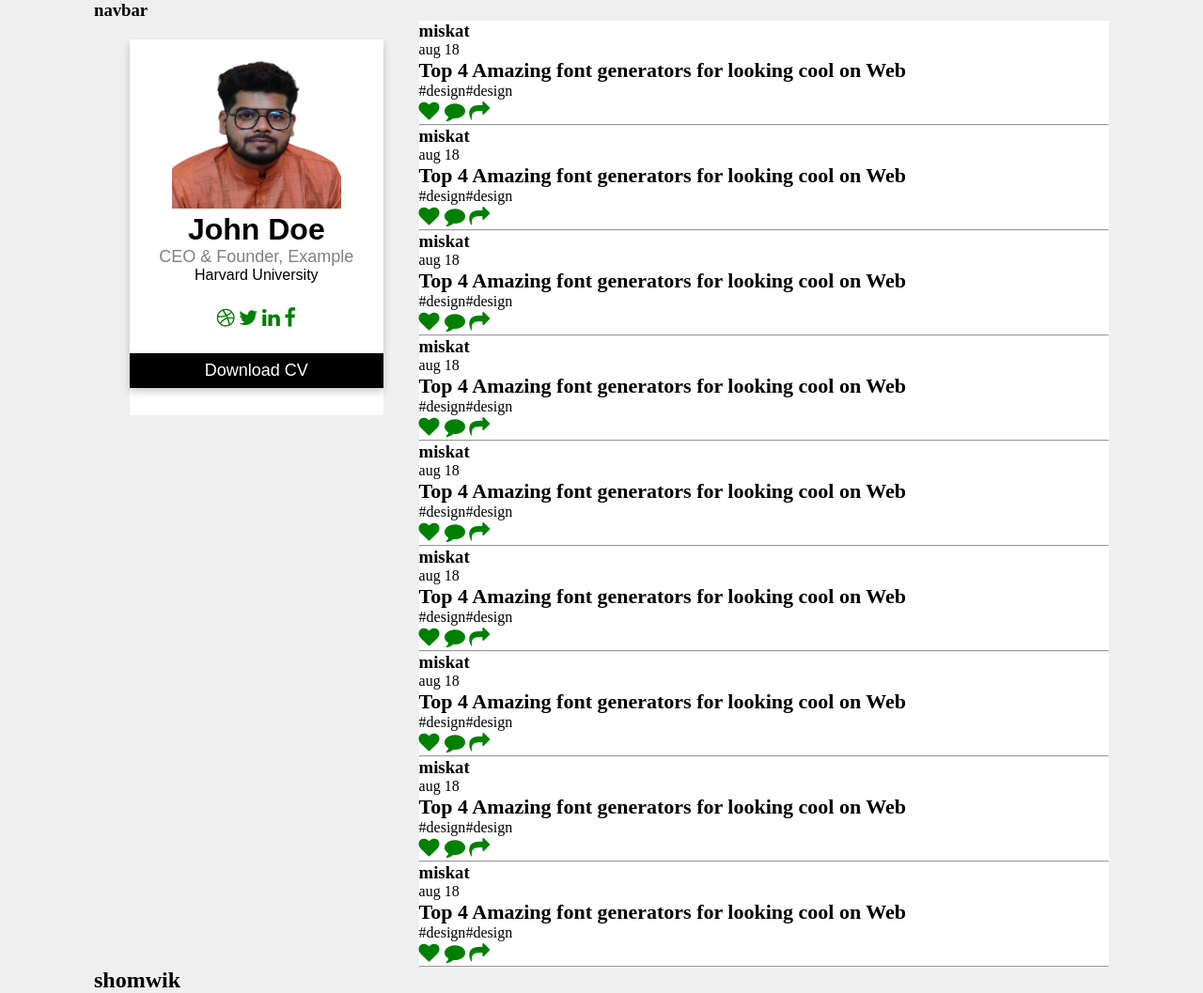
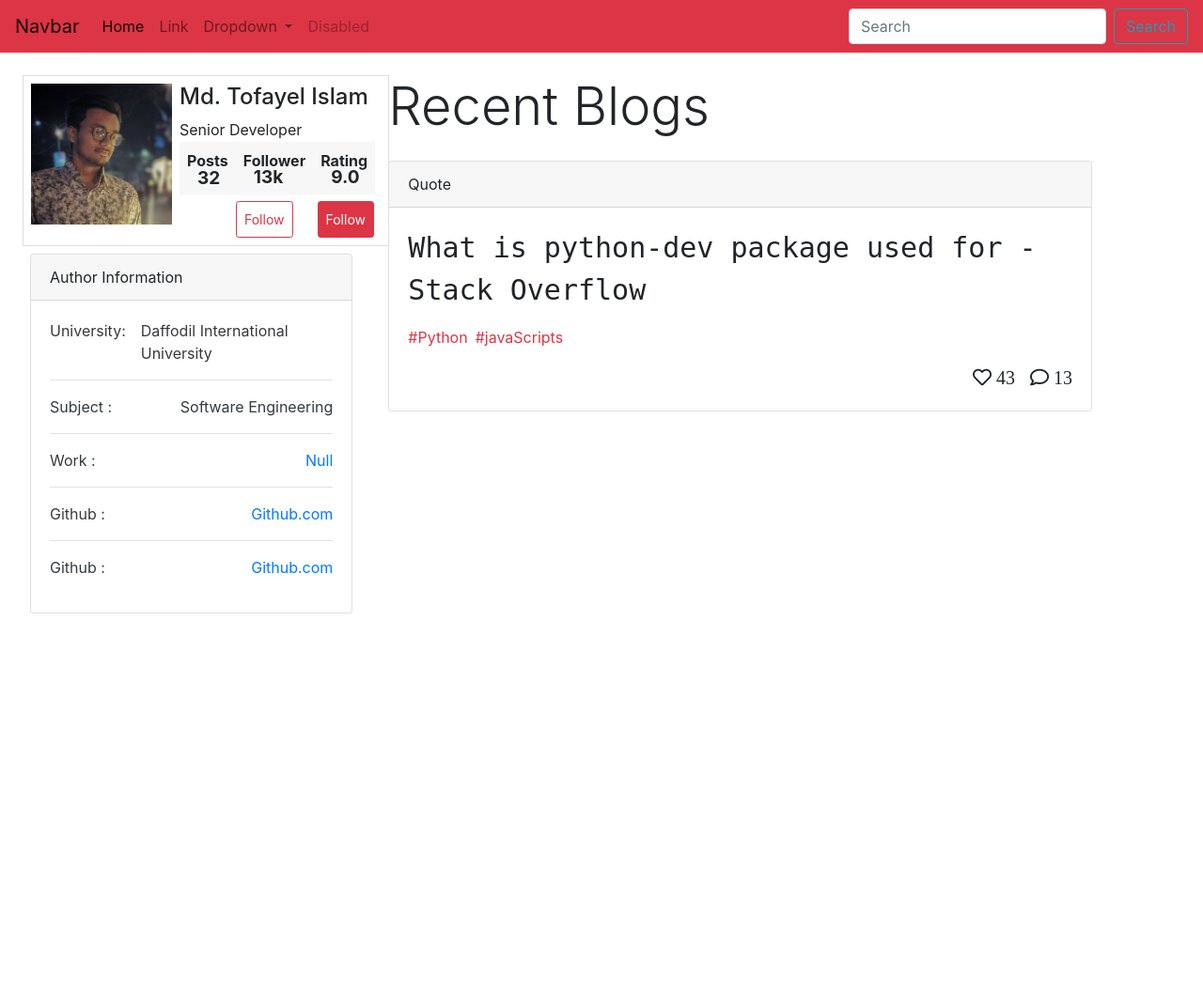
Before and after one commit to Miskat-UL/mi_dev_blogs, a Django app: page /author/1 in a window 1280 px wide. Shown: the whole page at 94% size. After the commit the page ends 653 px from the top, so only its background shows below. Run offline with Django 3.2, Linux system fonts and the light colour scheme; data comes from the database, SQL or seed files in the repository; both versions use the stored data as it was after the commit; some libraries are stand-ins or nearby versions.

Commit message:
author page update

```diff
--- a/blogs/urls.py
+++ b/blogs/urls.py
@@ -5,8 +5,6 @@ urlpatterns = [
     path('', views.home, name="home"),
     path('news/<int:pk>', views.home2, name='news'),
     path('likes/<int:pk>', views.get_likes, name='likes'),
-
-    path('author/<int:pk>', views.home3 ,name='author'),
-
+    path('author/<int:pk>', views.home3, name='author'),
     path('write_blog/', views.blog_write, name="blog_create")
 ]
--- a/blogs/views.py
+++ b/blogs/views.py
@@ -24,14 +24,14 @@ def home2(request, pk):
     return render(request, 'blogs/single_blog_page.html', context)
 
 
-def home3(request,pk):
+def home3(request, pk):
     current_blog = Blog.objects.get(id=pk)
     author = current_blog.author
     context = {
         'author': author
 
     }
-    return render(request, 'blogs/author_personal.html',context)
+    return render(request, 'blogs/author_page.html', context)
 
 
 def get_likes(request, pk):
--- /dev/null
+++ b/static/css/author.css
@@ -0,0 +1,74 @@
+body{
+    margin: 0;
+    padding: 0;
+    line-height: 1;
+    /*padding: 50px;*/
+
+    font-family: monospace;
+}
+
+*{
+    margin: 0;
+    padding:0;
+    box-sizing: border-box;
+}
+main{
+       max-width: 95vw;
+}
+
+
+.img_author img{
+    width: 150px;
+}
+
+.single_counter{
+    position: relative;
+}
+
+.number1{
+    font-size: 19px;
+    font-weight: 700 !important;
+    position: absolute;
+    bottom: 3px;
+    left: 19px;
+}
+.number2{
+    font-size: 19px;
+    font-weight: 700 !important;
+    position: absolute;
+    top: 23.5px;
+    left: 19px;
+}
+.number3{
+    font-size: 19px;
+    font-weight: 700 !important;
+    position: absolute;
+    top: 23.5px;
+    left: 19px;
+}
+
+.profile{
+    position: relative;
+}
+
+.profile_card{
+    border: 1px solid #dddddd;
+    width: 390px;
+}
+
+.follower_count{
+    position: absolute;
+    top: 70px;
+    background-color: #F7F7F7;
+}
+.btn2{
+    margin-left: 10px;
+}
+.btn_cont{
+    margin-left: 60px;
+}
+
+.title_ath{
+    font-size: 30px;
+    font-family: monospace;
+}
--- a/static/css/style.css
+++ b/static/css/style.css
@@ -1,17 +1,8 @@
 body {
-    margin: 0;
-    padding: 0;
-    padding: 0 100px;
+
     background-color: #EFEFEF;
-    font: sans-serif;
 }
 
-
-* {
-    margin: 0;
-    padding: 0;
-    box-sizing: border-box;
-}
 
 
 main {
@@ -24,7 +15,6 @@ main {
 
 .profile {
     background-color: white;
-
     flex: .25;
     height: 400px;
     margin: 0 auto;
@@ -53,8 +43,6 @@ main {
     max-width: 300px;
     margin: auto;
     text-align: center;
-    font-family: arial;
-
 }
 
 .title {
--- a/static/css/style2.css
+++ b/static/css/style2.css
@@ -7,8 +7,8 @@
 }
 
 body{
-    background-color: #171717;
-    color: #EDEDED;
+
+
 }
 
 .tag{
--- /dev/null
+++ b/templates/blogs/author_page.html
@@ -0,0 +1,244 @@
+{% load static %}
+<!DOCTYPE html>
+<html lang="en">
+  <head>
+    <meta charset="UTF-8" />
+    <meta http-equiv="X-UA-Compatible" content="IE=edge" />
+    <meta name="viewport" content="width=device-width, initial-scale=1.0" />
+    <link
+      rel="stylesheet"
+      href="https://stackpath.bootstrapcdn.com/bootstrap/4.1.1/css/bootstrap.min.css"
+      integrity="sha384-WskhaSGFgHYWDcbwN70/dfYBj47jz9qbsMId/iRN3ewGhXQFZCSftd1LZCfmhktB"
+      crossorigin="anonymous"
+    />
+    <link
+      rel="stylesheet"
+      href="https://use.fontawesome.com/releases/v5.15.3/css/all.css"
+      integrity="sha384-SZXxX4whJ79/gErwcOYf+zWLeJdY/qpuqC4cAa9rOGUstPomtqpuNWT9wdPEn2fk"
+      crossorigin="anonymous"
+    />
+    <link rel="stylesheet" href={% static "css/author.css" %}>
+
+    <title>Author Page</title>
+  </head>
+  <body>
+
+
+    {% include 'blogs/navbar.html' %}
+
+
+<!DOCTYPE html>
+<html lang="en">
+  <head>
+    <meta charset="UTF-8" />
+    <meta http-equiv="X-UA-Compatible" content="IE=edge" />
+    <meta name="viewport" content="width=device-width, initial-scale=1.0" />
+    <link
+      rel="stylesheet"
+      href="https://stackpath.bootstrapcdn.com/bootstrap/4.1.1/css/bootstrap.min.css"
+      integrity="sha384-WskhaSGFgHYWDcbwN70/dfYBj47jz9qbsMId/iRN3ewGhXQFZCSftd1LZCfmhktB"
+      crossorigin="anonymous"
+    />
+    <link
+      rel="stylesheet"
+      href="https://use.fontawesome.com/releases/v5.15.3/css/all.css"
+      integrity="sha384-SZXxX4whJ79/gErwcOYf+zWLeJdY/qpuqC4cAa9rOGUstPomtqpuNWT9wdPEn2fk"
+      crossorigin="anonymous"
+    />
+    <link rel="stylesheet" href="author.css">
+    <title>Author Page</title>
+  </head>
+  <body>
+
+
+
+
+
+    <main class="row p-4">
+
+        <div class="col-lg-4 main_card col-md-10">
+          <div class="d-flex flex-column justify-content-between">
+            <div class="d-flex profile_card">
+              <div class="img_author pl-2 pt-2">
+                  <img src={% get_media_prefix %}{{ author.author_img }} alt="sadi">
+              </div>
+              <div class="p-2 profile">
+                  <div class="d-flex flex-column">
+                      <div>
+                          <h4>Md. Tofayel Islam</h4>
+                          <p>Senior Developer</p>
+                      </div>
+                      <div class="d-flex follower_count  ">
+                          <div class="p-2 d-flex flex-sm-column single_counter">
+                              <p class="font-weight-bold ">Posts</p>
+                              <span class="text-center number1 ">32</span>
+                          </div>
+                          <div class="p-2 single_counter">
+                              <p class="font-weight-bold">Follower</p>
+                              <p class="text-center number2 p-0">13k</p>
+                          </div>
+                          <div class="p-2 single_counter">
+                              <p class="font-weight-bold">Rating</p>
+                              <p class="text-center number3 p-0">9.0</p>
+                          </div>
+                      </div>
+                      <div class="d-flex mt-5 btn_cont">
+                        <button class="p-2 btn mr-3 btn-sm btn1 btn-outline-danger">Follow</button>
+                        <button class="p-2 btn btn-sm btn2 btn-danger">Follow</button>
+                      </div>
+                  </div>
+              </div>
+
+          </div>
+
+          <div class="p-2">
+            <div class="card  mb-3" style="max-width: 23rem;">
+              <div class="card-header">Author Information</div>
+              <div class="card-body text-dark">
+               <div class="d-flex justify-content-between border-bottom">
+                 <p class="mr-3">University: </p>
+                 <p>Daffodil International University</p>
+               </div>
+               <div class="d-flex justify-content-between border-bottom pt-3">
+                <p>Subject : </p>
+                <p>Software Engineering</p>
+              </div>
+              <div class="d-flex justify-content-between border-bottom pt-3">
+                <p>Work : </p>
+                <p><a href="github">Null</a></p>
+              </div>
+              <div class="d-flex justify-content-between border-bottom pt-3">
+                <p>Github : </p>
+                <p><a href="github">Github.com</a></p>
+              </div>
+              <div class="d-flex justify-content-between pt-3">
+                <p>Github : </p>
+                <p><a href="github">Github.com</a></p>
+              </div>
+
+              </div>
+            </div>
+          </div>
+          </div>
+
+        </div>
+
+        <div class="col-lg-8 col-sm-7">
+          <h2 class="display-4 mb-4">Recent Blogs</h2>
+          <div class="card mb-3">
+            <div class="card-header">
+              Quote
+            </div>
+            <div class="card-body">
+              <blockquote class="blockquote mb-0">
+                <p class="title_ath">
+                  What is python-dev package used for - Stack Overflow</p>
+                <div class="d-flex">
+                  <p class="small mr-2 text-danger">#Python</p>
+                  <p class="small text-danger">#javaScripts</p>
+                </div>
+                <footer class="d-flex justify-content-end"><span class="mr-3"><i class="far fa-heart">  43</i></span></span>  <span><i class="far fa-comment"> 13</i></span></footer>
+              </blockquote>
+            </div>
+          </div>
+        </div>
+
+    </main>
+
+
+
+
+
+
+
+
+
+
+
+
+
+
+
+
+
+
+
+
+
+
+
+
+
+
+
+
+
+
+
+
+    <script
+      src="https://code.jquery.com/jquery-3.2.1.slim.min.js"
+      integrity="sha384-KJ3o2DKtIkvYIK3UENzmM7KCkRr/rE9/Qpg6aAZGJwFDMVNA/GpGFF93hXpG5KkN"
+      crossorigin="anonymous"
+    ></script>
+    <script
+      src="https://cdnjs.cloudflare.com/ajax/libs/popper.js/1.12.9/umd/popper.min.js"
+      integrity="sha384-ApNbgh9B+Y1QKtv3Rn7W3mgPxhU9K/ScQsAP7hUibX39j7fakFPskvXusvfa0b4Q"
+      crossorigin="anonymous"
+    ></script>
+    <script
+      src="https://maxcdn.bootstrapcdn.com/bootstrap/4.0.0/js/bootstrap.min.js"
+      integrity="sha384-JZR6Spejh4U02d8jOt6vLEHfe/JQGiRRSQQxSfFWpi1MquVdAyjUar5+76PVCmYl"
+      crossorigin="anonymous"
+    ></script>
+  </body>
+</html>
+
+
+
+
+
+
+
+{#    {% include 'blogs/footer.html' %}#}
+
+
+
+
+
+
+
+
+
+
+
+
+
+
+
+
+
+
+
+
+
+
+
+
+    <script
+      src="https://code.jquery.com/jquery-3.2.1.slim.min.js"
+      integrity="sha384-KJ3o2DKtIkvYIK3UENzmM7KCkRr/rE9/Qpg6aAZGJwFDMVNA/GpGFF93hXpG5KkN"
+      crossorigin="anonymous"
+    ></script>
+    <script
+      src="https://cdnjs.cloudflare.com/ajax/libs/popper.js/1.12.9/umd/popper.min.js"
+      integrity="sha384-ApNbgh9B+Y1QKtv3Rn7W3mgPxhU9K/ScQsAP7hUibX39j7fakFPskvXusvfa0b4Q"
+      crossorigin="anonymous"
+    ></script>
+    <script
+      src="https://maxcdn.bootstrapcdn.com/bootstrap/4.0.0/js/bootstrap.min.js"
+      integrity="sha384-JZR6Spejh4U02d8jOt6vLEHfe/JQGiRRSQQxSfFWpi1MquVdAyjUar5+76PVCmYl"
+      crossorigin="anonymous"
+    ></script>
+  </body>
+</html>
--- a/templates/blogs/author_personal.html
+++ /dev/null
@@ -1,275 +0,0 @@
-{% load static %}
-<!DOCTYPE html>
-<html lang="en">
-
-<head>
-  <meta charset="UTF-8" />
-  <meta http-equiv="X-UA-Compatible" content="IE=edge" />
-  <meta name="viewport" content="width=device-width, initial-scale=1.0" />
-  <!--stylecss-->
-  <link rel="stylesheet" href="{% static 'css/style.css' %}" />
-  <!--icon-->
-  <link rel="stylesheet" href="https://cdnjs.cloudflare.com/ajax/libs/font-awesome/4.7.0/css/font-awesome.min.css">
-  <title>author page</title>
-
-
-</head>
-
-<body>
-
-  <!-- navbar start -->
-  <nav>
-    <h3>navbar</h3>
-  </nav>
-
-
-
-  <!-- main start -->
-  <main>
-    <div class="profile">
-      <div class="card">
-        <img src="{% static 'images/author.png' %}" alt="John" style="width:180px;height:180px">
-        <h1>John Doe</h1>
-        <p class="title">CEO & Founder, Example</p>
-        <p>Harvard University</p>
-        <div style="margin: 24px 0;">
-          <a href="#"><i class="fa fa-dribbble"></i></a>
-          <a href="#"><i class="fa fa-twitter"></i></a>
-          <a href="#"><i class="fa fa-linkedin"></i></a>
-          <a href="#"><i class="fa fa-facebook"></i></a>
-        </div>
-        <p><button>Download CV</button></p>
-      </div>
-    </div>
-    <div class="blogs">
-
-
-      <div class="blogs-profile">
-        <h3>miskat</h3>
-        <p>aug 18</p>
-
-        <a herf="#">
-          <h4>
-            Top 4 Amazing font generators for looking cool on Web
-          </h4>
-        </a>
-        <div class="divp">
-          <p>#design</p>
-          <p>#design</p>
-        </div>
-        </a>
-
-        <div class="reaction"><a href="#"><i class='fa fa-heart'></i>
-
-          </a>
-          <a href="#"><i class="fa fa-comment"></i></a>
-          <a href="#"><i class="fa fa-share"></i></a>
-        </div>
-
-        <hr>
-
-      </div>
-      <div class="blogs-profile">
-        <h3>miskat</h3>
-        <p>aug 18</p>
-
-        <a herf="#">
-          <h4>
-            Top 4 Amazing font generators for looking cool on Web
-          </h4>
-        </a>
-        <div class="divp">
-          <p>#design</p>
-          <p>#design</p>
-        </div>
-        </a>
-
-
-        <a href="#"><i class="fa fa-heart"></i>
-
-        </a>
-        <a href="#"><i class="fa fa-comment"></i></a>
-        <a href="#"><i class="fa fa-share"></i></a>
-        <hr>
-
-      </div>
-
-      <div class="blogs-profile">
-        <h3>miskat</h3>
-        <p>aug 18</p>
-
-        <a herf="#">
-          <h4>
-            Top 4 Amazing font generators for looking cool on Web
-          </h4>
-        </a>
-        <div class="divp">
-          <p>#design</p>
-          <p>#design</p>
-        </div>
-        </a>
-
-
-        <a href="#"><i class="fa fa-heart"></i>
-
-        </a>
-        <a href="#"><i class="fa fa-comment"></i></a>
-        <a href="#"><i class="fa fa-share"></i></a>
-        <hr>
-
-      </div>
-
-      <div class="blogs-profile">
-        <h3>miskat</h3>
-        <p>aug 18</p>
-
-        <a herf="#">
-          <h4>
-            Top 4 Amazing font generators for looking cool on Web
-          </h4>
-        </a>
-        <div class="divp">
-          <p>#design</p>
-          <p>#design</p>
-        </div>
-        </a>
-
-
-        <a href="#"><i class="fa fa-heart"></i>
-
-        </a>
-        <a href="#"><i class="fa fa-comment"></i></a>
-        <a href="#"><i class="fa fa-share"></i></a>
-        <hr>
-
-      </div>
-      <div class="blogs-profile">
-        <h3>miskat</h3>
-        <p>aug 18</p>
-
-        <a herf="#">
-          <h4>
-            Top 4 Amazing font generators for looking cool on Web
-          </h4>
-        </a>
-        <div class="divp">
-          <p>#design</p>
-          <p>#design</p>
-        </div>
-        </a>
-
-
-        <a href="#"><i class="fa fa-heart"></i>
-
-        </a>
-        <a href="#"><i class="fa fa-comment"></i></a>
-        <a href="#"><i class="fa fa-share"></i></a>
-        <hr>
-
-      </div>
-      <div class="blogs-profile">
-        <h3>miskat</h3>
-        <p>aug 18</p>
-
-        <a herf="#">
-          <h4>
-            Top 4 Amazing font generators for looking cool on Web
-          </h4>
-        </a>
-        <div class="divp">
-          <p>#design</p>
-          <p>#design</p>
-        </div>
-        </a>
-
-
-        <a href="#"><i class="fa fa-heart"></i>
-
-        </a>
-        <a href="#"><i class="fa fa-comment"></i></a>
-        <a href="#"><i class="fa fa-share"></i></a>
-        <hr>
-
-      </div>
-      <div class="blogs-profile">
-        <h3>miskat</h3>
-        <p>aug 18</p>
-
-        <a herf="#">
-          <h4>
-            Top 4 Amazing font generators for looking cool on Web
-          </h4>
-        </a>
-        <div class="divp">
-          <p>#design</p>
-          <p>#design</p>
-        </div>
-        </a>
-
-
-        <a href="#"><i class="fa fa-heart"></i>
-
-        </a>
-        <a href="#"><i class="fa fa-comment"></i></a>
-        <a href="#"><i class="fa fa-share"></i></a>
-        <hr>
-
-      </div>
-      <div class="blogs-profile">
-        <h3>miskat</h3>
-        <p>aug 18</p>
-
-        <a herf="#">
-          <h4>
-            Top 4 Amazing font generators for looking cool on Web
-          </h4>
-        </a>
-        <div class="divp">
-          <p>#design</p>
-          <p>#design</p>
-        </div>
-        </a>
-
-
-        <a href="#"><i class="fa fa-heart"></i>
-
-        </a>
-        <a href="#"><i class="fa fa-comment"></i></a>
-        <a href="#"><i class="fa fa-share"></i></a>
-        <hr>
-
-      </div>
-      <div class="blogs-profile">
-        <h3>miskat</h3>
-        <p>aug 18</p>
-
-        <a herf="#">
-          <h4>
-            Top 4 Amazing font generators for looking cool on Web
-          </h4>
-        </a>
-        <div class="divp">
-          <p>#design</p>
-          <p>#design</p>
-        </div>
-        </a>
-
-
-        <a href="#"><i class="fa fa-heart"></i>
-
-        </a>
-        <a href="#"><i class="fa fa-comment"></i></a>
-        <a href="#"><i class="fa fa-share"></i></a>
-        <hr>
-
-      </div>
-    </div>
-  </main>
-
-  <!-- footer start -->
-  <footer>
-    <h2>shomwik</h2>
-  </footer>
-</body>
-
-</html>
```
Also changed, not shown: templates/blogs/single_blog_page.html (+21 -61 lines), db.sqlite3, media/nobel.jpeg (added), media/sadi_gWI68zA.jpg (added).
